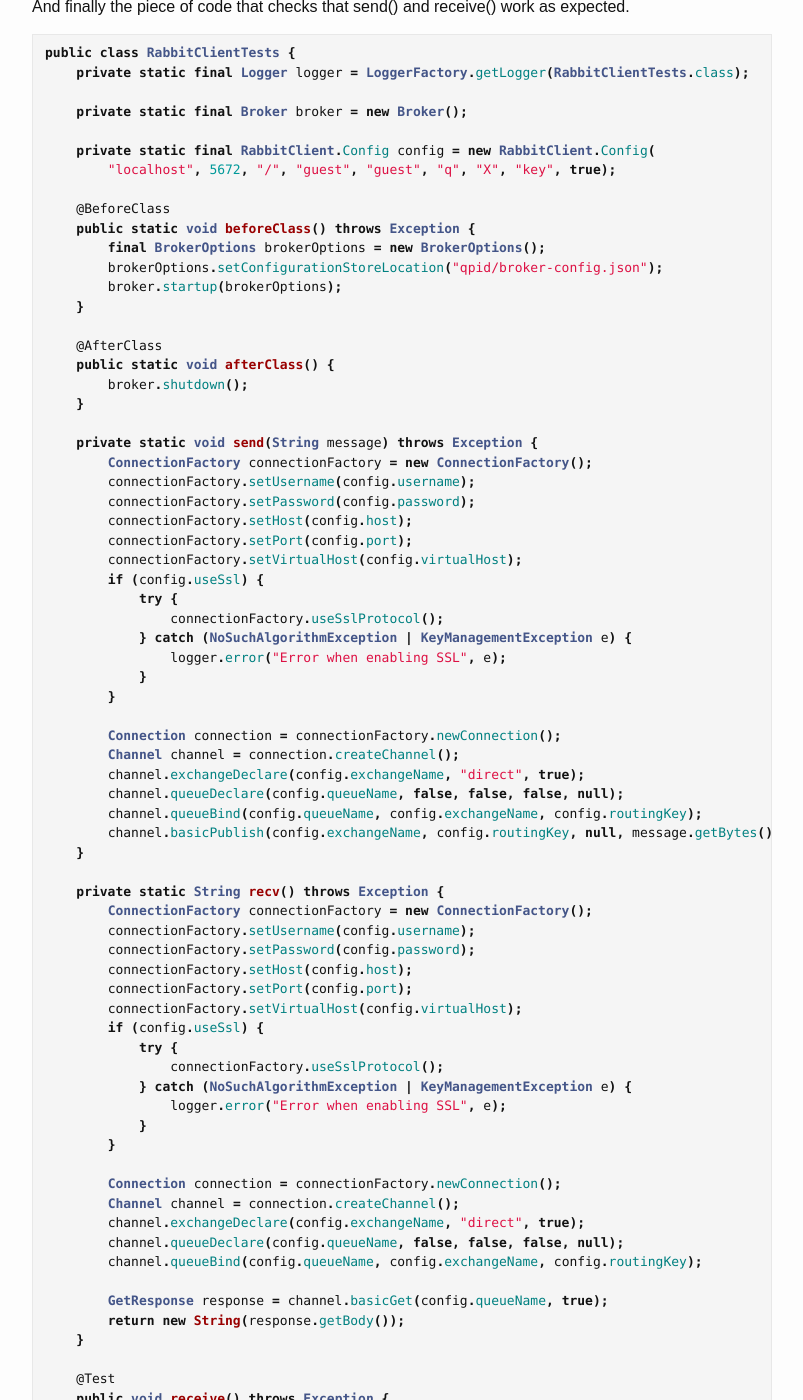
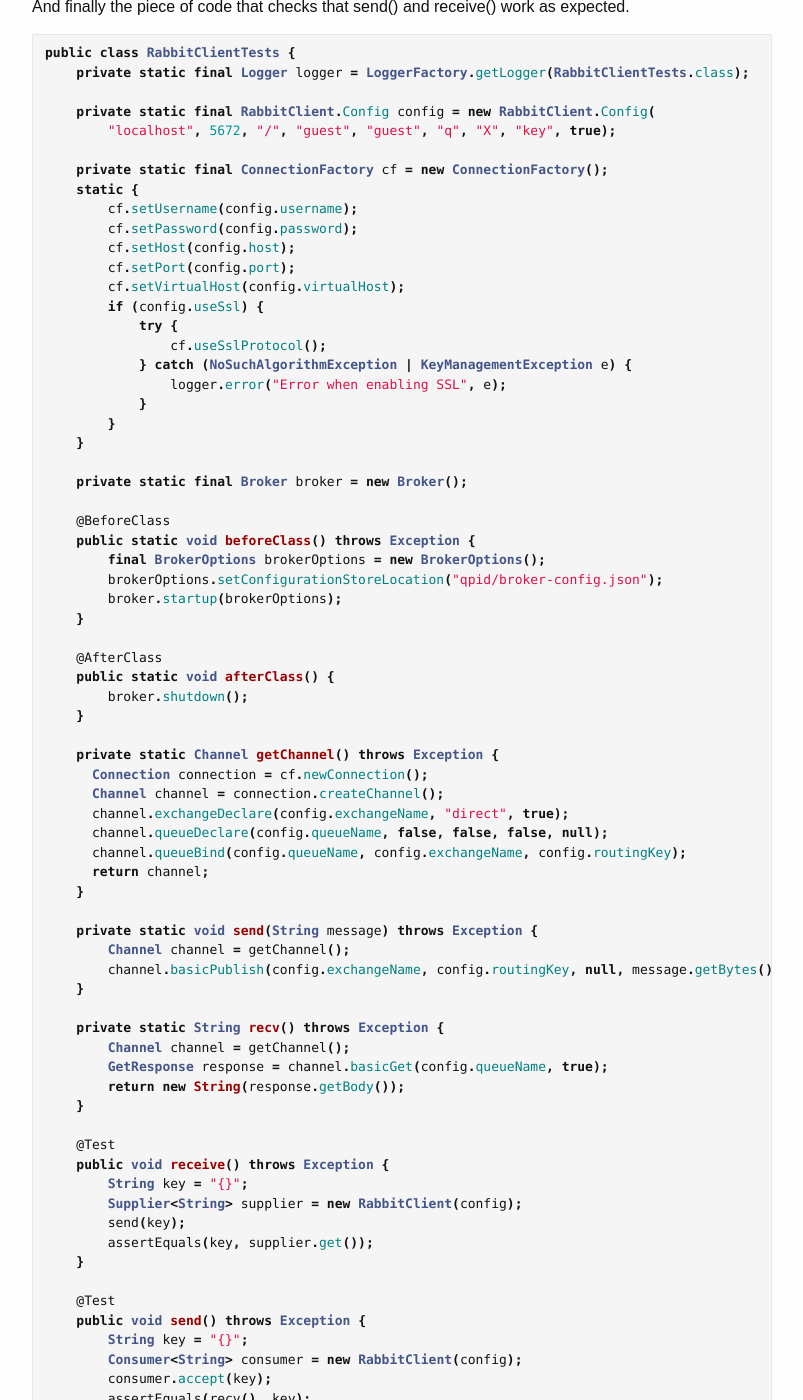
Before and after one commit to sergey-melnychuk/sergey-melnychuk.github.io, a Jekyll site: the page built from _posts/2018-05-27-testing-rabbitmq-client-java.markdown, in a window 1280 px wide and 1400 px high, scrolled down 4078 px. Shown: the whole window, without its empty margins (238-1041 px from the left). Built offline with Jekyll 4.4.1, drawn with Linux system fonts in a browser that asks for light colours; some of the changed text lies outside the part shown.

Commit message:
[rabbitmq] cleanup code, fix typos

````diff
--- a/_posts/2018-05-27-testing-rabbitmq-client-java.markdown
+++ b/_posts/2018-05-27-testing-rabbitmq-client-java.markdown
@@ -17,7 +17,7 @@ compile('com.rabbitmq:amqp-client:5.0.0')
 testCompile('org.apache.qpid:qpid-broker:6.1.4')
 ```
 
-This is qpid broker configuration file that will be used for this example.
+This is QPID broker configuration file that will be used for this example.
 
 ```json
 {
@@ -143,16 +143,16 @@ public class RabbitClient implements Supplier<String>, Consumer<String> {
         if (config.useSsl) {
             try {
                 this.connectionFactory.useSslProtocol();
-            } catch (NoSuchAlgorithmException | KeyManagementException e) {
+            } catch (Exception e) {
                 logger.error("Error when enabling SSL", e);
             }
         }
     }
 
     private String withConnection(Function<Connection, String> block) {
-        try (Connection connection = connectionFactory.newConnection();) {
+        try (Connection connection = connectionFactory.newConnection()) {
             return block.apply(connection);
-        } catch (IOException | TimeoutException e) {
+        } catch (Exception e) {
             logger.error("Error during using rabbit connection", e);
             return null;
         }
@@ -171,7 +171,7 @@ public class RabbitClient implements Supplier<String>, Consumer<String> {
                     true,
                     MessageProperties.PERSISTENT_TEXT_PLAIN,
                     payload.getBytes());
-            } catch (TimeoutException | IOException e) {
+            } catch (Exception e) {
                 logger.error("Creating rabbit channel failed", e);
             }
             return null;
@@ -193,7 +193,7 @@ public class RabbitClient implements Supplier<String>, Consumer<String> {
                     return new String(body);
                 }
                 return null;
-            } catch (IOException | TimeoutException e) {
+            } catch (Exception e) {
                 logger.error("Creating rabbit channel failed", e);
                 return null;
             }
@@ -208,10 +208,26 @@ And finally the piece of code that checks that send() and receive() work as expe
 public class RabbitClientTests {
     private static final Logger logger = LoggerFactory.getLogger(RabbitClientTests.class);
 
-    private static final Broker broker = new Broker();
-
     private static final RabbitClient.Config config = new RabbitClient.Config(
         "localhost", 5672, "/", "guest", "guest", "q", "X", "key", true);
+
+    private static final ConnectionFactory cf = new ConnectionFactory();
+    static {
+        cf.setUsername(config.username);
+        cf.setPassword(config.password);
+        cf.setHost(config.host);
+        cf.setPort(config.port);
+        cf.setVirtualHost(config.virtualHost);
+        if (config.useSsl) {
+            try {
+                cf.useSslProtocol();
+            } catch (NoSuchAlgorithmException | KeyManagementException e) {
+                logger.error("Error when enabling SSL", e);
+            }
+        }
+    }
+
+    private static final Broker broker = new Broker();
 
     @BeforeClass
     public static void beforeClass() throws Exception {
@@ -225,50 +241,22 @@ public class RabbitClientTests {
         broker.shutdown();
     }
 
+    private static Channel getChannel() throws Exception {
+      Connection connection = cf.newConnection();
+      Channel channel = connection.createChannel();
+      channel.exchangeDeclare(config.exchangeName, "direct", true);
+      channel.queueDeclare(config.queueName, false, false, false, null);
+      channel.queueBind(config.queueName, config.exchangeName, config.routingKey);
+      return channel;
+    }
+
     private static void send(String message) throws Exception {
-        ConnectionFactory connectionFactory = new ConnectionFactory();
-        connectionFactory.setUsername(config.username);
-        connectionFactory.setPassword(config.password);
-        connectionFactory.setHost(config.host);
-        connectionFactory.setPort(config.port);
-        connectionFactory.setVirtualHost(config.virtualHost);
-        if (config.useSsl) {
-            try {
-                connectionFactory.useSslProtocol();
-            } catch (NoSuchAlgorithmException | KeyManagementException e) {
-                logger.error("Error when enabling SSL", e);
-            }
-        }
-
-        Connection connection = connectionFactory.newConnection();
-        Channel channel = connection.createChannel();
-        channel.exchangeDeclare(config.exchangeName, "direct", true);
-        channel.queueDeclare(config.queueName, false, false, false, null);
-        channel.queueBind(config.queueName, config.exchangeName, config.routingKey);
+        Channel channel = getChannel();
         channel.basicPublish(config.exchangeName, config.routingKey, null, message.getBytes());
     }
 
     private static String recv() throws Exception {
-        ConnectionFactory connectionFactory = new ConnectionFactory();
-        connectionFactory.setUsername(config.username);
-        connectionFactory.setPassword(config.password);
-        connectionFactory.setHost(config.host);
-        connectionFactory.setPort(config.port);
-        connectionFactory.setVirtualHost(config.virtualHost);
-        if (config.useSsl) {
-            try {
-                connectionFactory.useSslProtocol();
-            } catch (NoSuchAlgorithmException | KeyManagementException e) {
-                logger.error("Error when enabling SSL", e);
-            }
-        }
-
-        Connection connection = connectionFactory.newConnection();
-        Channel channel = connection.createChannel();
-        channel.exchangeDeclare(config.exchangeName, "direct", true);
-        channel.queueDeclare(config.queueName, false, false, false, null);
-        channel.queueBind(config.queueName, config.exchangeName, config.routingKey);
-
+        Channel channel = getChannel();
         GetResponse response = channel.basicGet(config.queueName, true);
         return new String(response.getBody());
     }
````
Also changed, not shown: other parts of _posts/2018-05-27-testing-rabbitmq-client-java.markdown (+3 -3 lines).
